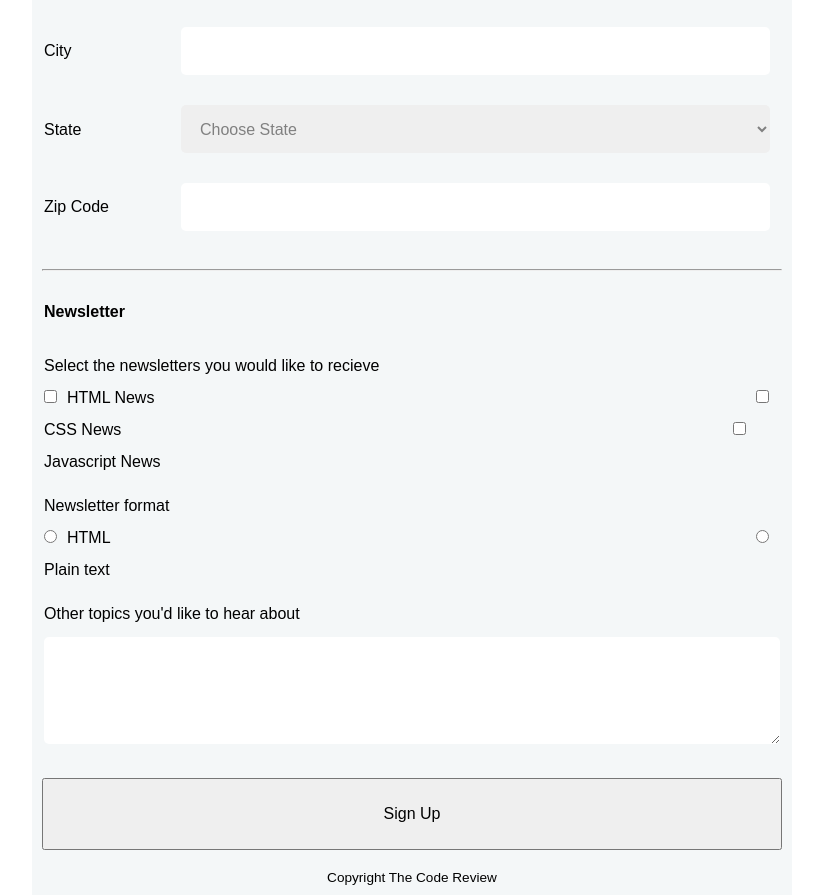
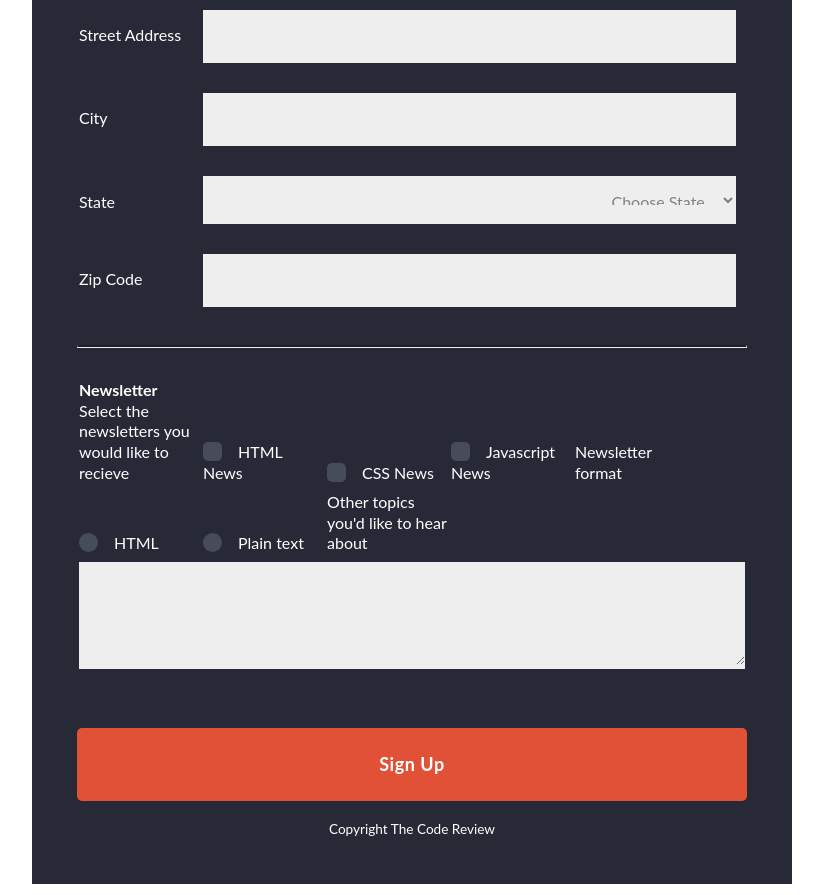
Before and after one commit to vfilice/online-registration-form-project, a plain HTML site: page index.html in a window 1280 px wide. Shown: the part 555-1450 px from the top of the page, without its empty margins (228-1051 px from the left). Drawn offline with Linux system fonts and the light colour scheme.

Commit message:
Added focus states, google font and placeholder text

```diff
--- a/css/main.css
+++ b/css/main.css
@@ -5,17 +5,20 @@
 }
 
 body {
-
+	font-family: 'Lato', sans-serif;;
+	color: #fff;
 }
 
 form {
 	max-width: 300px;
 	margin: 0 auto;
-	background: #f4f7f8;
+	background: #282936;
+	position: relative;
+	line-height: 1.3;
 }
 
 section {
-	padding: 10px;
+	padding: 25px;
 }
 
 h1,
@@ -26,10 +29,14 @@ p {
 
 h1 {
 	padding: 25px;
-    color: #fff;
-    background: #000;
+    background-color: #259ca7;
     font-size: 1.5em;
     margin: 0;
+}
+
+h2,
+p {
+	color: #e7e7e7;
 }
 
 h2 {
@@ -43,6 +50,8 @@ p {
 
 hr {
 	margin-bottom: 2em;
+	color: #ccc;
+	border-top: 2px solid #1f1f29;
 }
 
 input[type="text"],
@@ -57,12 +66,27 @@ select {
 	padding: 15px;
 	width: 100%;
 	margin-bottom: 1.875em;
-	border-radius: 5px;
+	border-bottom: 4px solid transparent;
+	background-color: #eee;
+	color: #000;
+	text-align: left;
 }
 
-input[type="radio"],
-input[type="checkbox"] {
-	margin-right: 0.625em;
+input[type="number"] {
+	width: 50%;
+}
+
+input[type="text"]:focus,
+input[type="password"]:focus,
+input[type="email"]:focus,
+input[type="number"]:focus,
+input[type="tel"]:focus,
+textarea:focus,
+select:focus {
+	outline: none;
+	background-color: #fff;
+	border-bottom: 4px solid #e05135;
+	text-align: left;
 }
 
 select {
@@ -84,20 +108,23 @@ option {
 button {
 	width: 100%;
 	text-align: center;
+	outline: 0;
+	border: 0;
 	padding: 25px;
-}
-
-section:after {
-	content: "Copyright The Code Review";
-	text-align: center;
-	display: block;
-    margin-top: 1.5em;
-    font-size: 0.85em;
+	background-color: #e05135;
+	border-radius: 5px;
+	font-weight: bold;
+    font-size: 1.125em;
+    letter-spacing: 0.03em;
 }
 
 fieldset {
 	border: none;
 	padding: 0;
+}
+
+form fieldset:last-of-type {
+	margin-bottom: 1.5em;
 }
 
 textarea {
@@ -111,17 +138,79 @@ legend {
 
 label {
 	display: block;
-	margin-bottom: 0.875em;
+	margin-bottom: 0.5em;
 }
 
-.inline {
-	display: inline-block;
-	width: 90%;
+section:after {
+	content: "Copyright The Code Review";
+	text-align: center;
+	display: block;
+    margin-top: 1.5em;
+    font-size: 0.85em;
 }
 
-.spacing {
-	margin-top: 0.750em;
+/*-----Classes---------*/
+
+.arrow-down {
+	position: absolute;
+	width: 0;
+	height: 0;
+	border-left: 20px solid transparent;
+	border-right: 20px solid transparent;
+	border-top: 20px solid #259CA7;
+	left: 21px;
 }
+
+.newsletter legend {
+	margin-bottom: 0;
+}
+
+.more_room {
+	margin: 2em 0 1em;
+}
+
+.small {
+	font-size: 0.4em;
+}
+
+/*-----Checkboxes and Radioes---------*/
+
+input[type="checkbox"],
+input[type="radio"] {
+  display: none;
+}
+
+input[type="checkbox"] + label:before,
+input[type="radio"] + label:before {
+  background-color: #464c58;
+  border-radius: 5px;
+  content: "\00a0";
+  display: inline-block;
+  height: 19px;
+  width: 19px;
+  margin: 0 1em 0 0;
+  padding: 0;
+  vertical-align: top;
+}
+input[type="checkbox"]:checked + label:before {
+  color: #fff;
+  content: "\2713";
+  text-align: center;
+}
+
+input[type="checkbox"]:checked + label:before,
+input[type="radio"]:checked + label:before {
+  background-color: #259ca7;
+}
+
+input[type="radio"] + label:before {
+  border-radius: 100%;
+}
+
+
+
+/*-----Media Classes---------*/
+
 
 @media screen and (min-width: 480px) {
 
@@ -129,8 +218,8 @@ label {
 		max-width: 480px;
 	}
 
-	.inline {
-		width: 93%;
+	section {
+		padding: 45px;
 	}
 }
 
@@ -147,6 +236,7 @@ label {
 	input[type="tel"],
 	select {
 		width: 80%;
+		text-align: right;
 	}
 
 	textarea {
@@ -158,7 +248,7 @@ label {
 		width: 18%;
 	}
 
-	.spacing {
+	.more_room {
 		display: block;
 		width: 100%;
 	}
```
